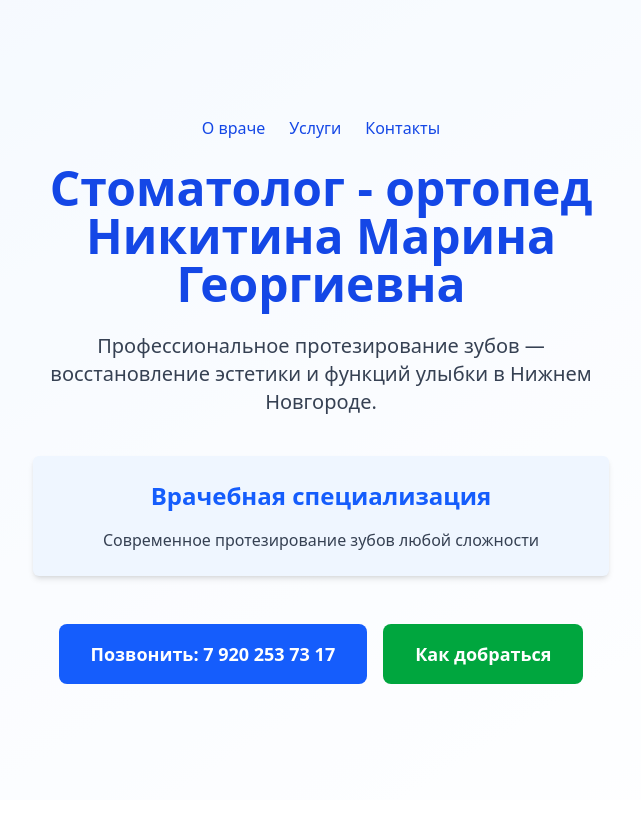
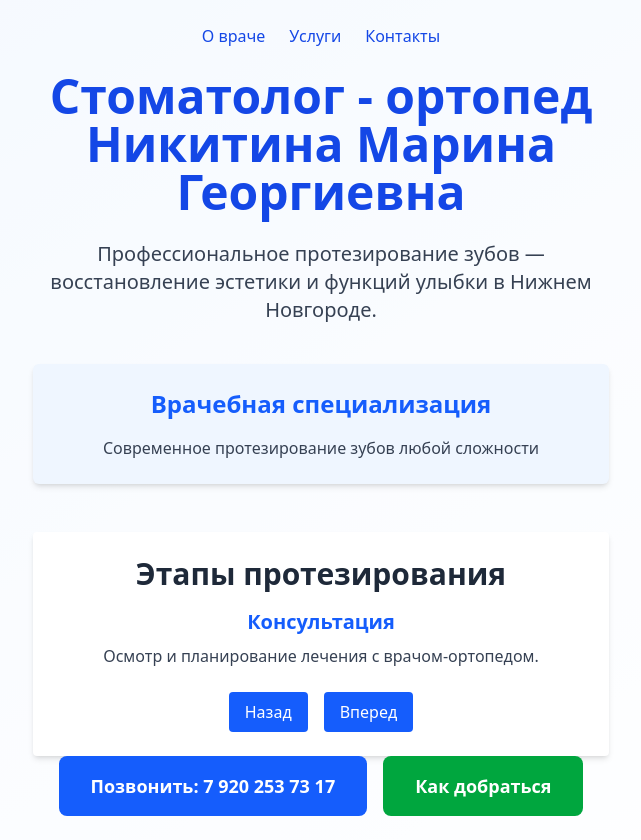
Before and after one commit to vpcea2s1r/nikitina-ortoped, a Next.js app: page / in a window 1280 px wide. Shown: the whole page, without its empty margins (319-960 px from the left). Before the commit the page ends 800 px from the top, so only its background shows below. Built offline with nearby package versions, Linux system fonts and the light colour scheme.

Commit message:
интерактивный блок этапов протезирования

```diff
--- a/app/page.tsx
+++ b/app/page.tsx
@@ -1,5 +1,6 @@
 "use client";
 
+import ProstheticSteps from '../components/ProstheticSteps';
 import React, { useState } from "react";
 
 const CLINIC_ADDRESS = "Нижний Новгород, ул. Октябрьской Революции, д. 43, оф. 316";
@@ -112,13 +113,16 @@ export default function Home() {
     >
       <div className="absolute inset-0 bg-white/70"></div>
       <div className="relative z-10 text-center max-w-xl">
+
         <Navigation />
+
         <h1 className="text-5xl font-extrabold mb-6 text-blue-700" id="about">
           Стоматолог - ортопед Никитина Марина Георгиевна
         </h1>
         <p className="text-xl mb-10 text-gray-700">
           Профессиональное протезирование зубов — восстановление эстетики и функций улыбки в Нижнем Новгороде.
         </p>
+
         <section
           id="services"
           className="bg-blue-50 rounded-md p-6 shadow-md mb-12"
@@ -134,6 +138,10 @@ export default function Home() {
             Современное протезирование зубов любой сложности
           </p>
         </section>
+
+        {/* Вставляем анимацию этапов протезирования */}
+        <ProstheticSteps />
+
         <div
           id="contacts"
           className="flex justify-center"
--- /dev/null
+++ b/components/ProstheticSteps.tsx
@@ -0,0 +1,80 @@
+import React, { useState } from "react";
+
+const steps = [
+  {
+    title: "Консультация",
+    description: "Осмотр и планирование лечения с врачом-ортопедом.",
+  },
+  {
+    title: "Подготовка",
+    description: "Подготовка зубов и слепки для изготовления протеза.",
+  },
+  {
+    title: "Изготовление",
+    description: "Создание протеза с использованием современных технологий.",
+  },
+  {
+    title: "Установка",
+    description: "Фиксация протеза и корректировка для комфорта.",
+  },
+  {
+    title: "Обслуживание",
+    description: "Регулярный уход и контроль состояния протеза.",
+  },
+];
+
+export default function ProstheticSteps() {
+  const [current, setCurrent] = useState(0);
+
+  const nextStep = () => {
+    setCurrent((prev) => (prev + 1) % steps.length);
+  };
+  const prevStep = () => {
+    setCurrent((prev) => (prev - 1 + steps.length) % steps.length);
+  };
+
+  return (
+    <section className="max-w-xl mx-auto p-6 bg-white rounded shadow-md text-center">
+      <h2 className="text-3xl font-semibold mb-4">Этапы протезирования</h2>
+      <div className="mb-6">
+        <div key={current} className="animate-fadeIn">
+          <h3 className="text-xl font-bold text-blue-600 mb-2">
+            {steps[current].title}
+          </h3>
+          <p className="text-gray-700">{steps[current].description}</p>
+        </div>
+      </div>
+      <div className="flex justify-center space-x-4">
+        <button
+          onClick={prevStep}
+          aria-label="Предыдущий этап"
+          className="px-4 py-2 bg-blue-600 text-white rounded hover:bg-blue-700"
+        >
+          Назад
+        </button>
+        <button
+          onClick={nextStep}
+          aria-label="Следующий этап"
+          className="px-4 py-2 bg-blue-600 text-white rounded hover:bg-blue-700"
+        >
+          Вперед
+        </button>
+      </div>
+      <style jsx>{`
+        .animate-fadeIn {
+          animation: fadeIn 0.5s ease-in-out;
+        }
+        @keyframes fadeIn {
+          from {
+            opacity: 0;
+            transform: translateY(10px);
+          }
+          to {
+            opacity: 1;
+            transform: translateY(0);
+          }
+        }
+      `}</style>
+    </section>
+  );
+}
```
